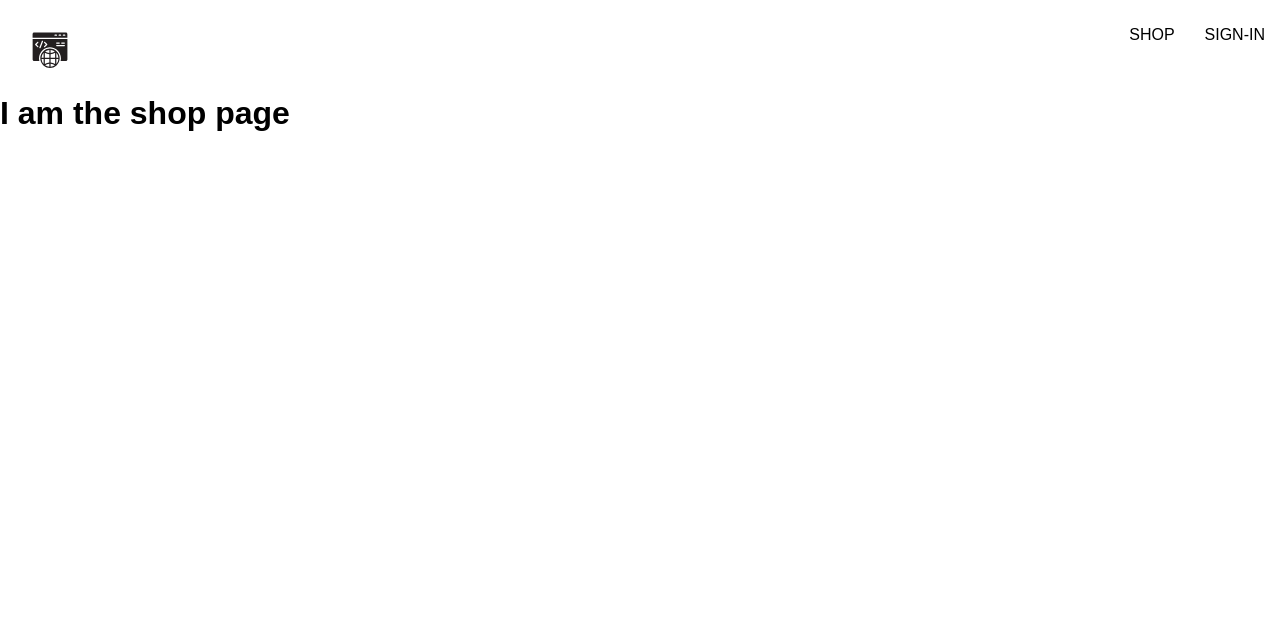
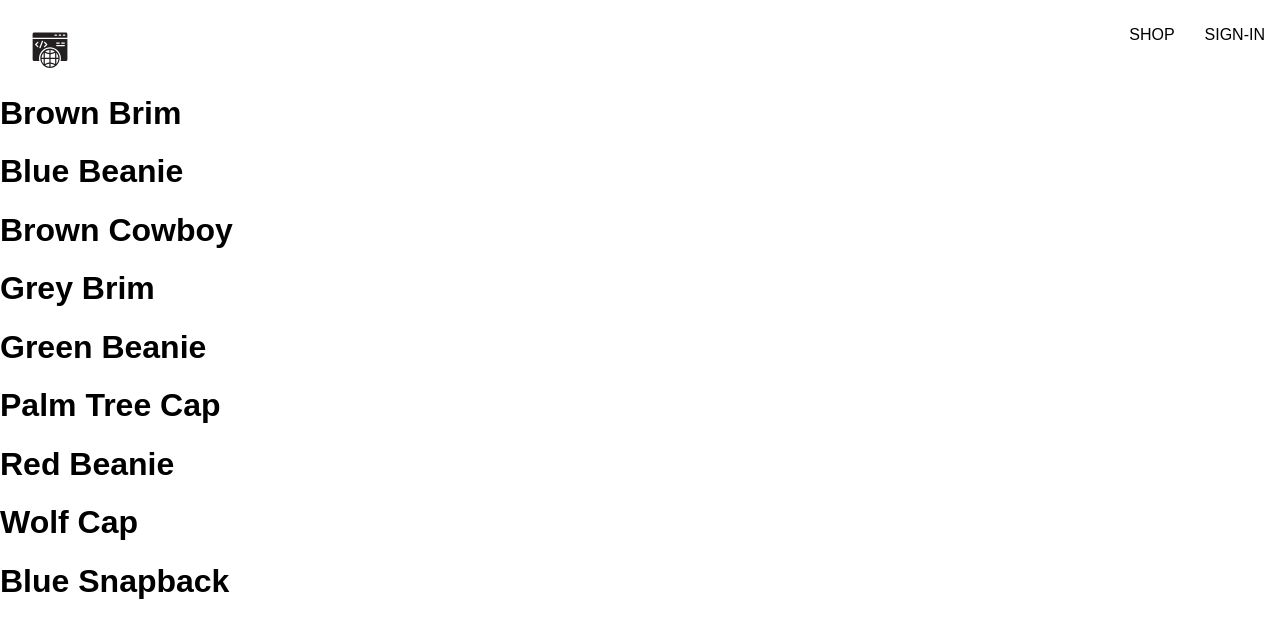
Before and after one commit to KQuiggins/React_TechShop, a React (Vite) app: page /shop in a window 1280 px wide. Shown: the top 638 px of the page. Built offline with nearby package versions, Linux system fonts and the light colour scheme; no server answers.

Commit message:
added shop data and route

```diff
--- a/src/App.jsx
+++ b/src/App.jsx
@@ -3,14 +3,7 @@ import { Routes, Route } from 'react-router-dom';
 import Navigation from "./routes/navigation/navigation.component";
 import './index.scss';
 import Authentication from "./routes/authentication/authentication.component";
-
-
-const Shop = () => {
-  return (
-    <h1>I am the shop page</h1>
-
-  )
-};
+import Shop from "./routes/shop/shop.component";
 
 
 
--- /dev/null
+++ b/src/routes/shop/shop.component.jsx
@@ -0,0 +1,15 @@
+import SHOP_DATA from '../../shop-data.json'
+
+const Shop = () => {
+ return (
+    <div>
+        {SHOP_DATA.map(({id, name}) => (
+            <div key={id}>
+                <h1>{name}</h1>
+            </div>
+            ))}
+    </div>
+  )
+}
+
+export default Shop
--- /dev/null
+++ b/src/shop-data.json
@@ -0,0 +1,56 @@
+[
+    {
+      "id": 1,
+      "name": "Brown Brim",
+      "imageUrl": "https://i.ibb.co/ZYW3VTp/brown-brim.png",
+      "price": 25
+    },
+    {
+      "id": 2,
+      "name": "Blue Beanie",
+      "imageUrl": "https://i.ibb.co/ypkgK0X/blue-beanie.png",
+      "price": 18
+    },
+    {
+      "id": 3,
+      "name": "Brown Cowboy",
+      "imageUrl": "https://i.ibb.co/QdJwgmp/brown-cowboy.png",
+      "price": 35
+    },
+    {
+      "id": 4,
+      "name": "Grey Brim",
+      "imageUrl": "https://i.ibb.co/RjBLWxB/grey-brim.png",
+      "price": 25
+    },
+    {
+      "id": 5,
+      "name": "Green Beanie",
+      "imageUrl": "https://i.ibb.co/YTjW3vF/green-beanie.png",
+      "price": 18
+    },
+    {
+      "id": 6,
+      "name": "Palm Tree Cap",
+      "imageUrl": "https://i.ibb.co/rKBDvJX/palm-tree-cap.png",
+      "price": 14
+    },
+    {
+      "id": 7,
+      "name": "Red Beanie",
+      "imageUrl": "https://i.ibb.co/bLB646Z/red-beanie.png",
+      "price": 18
+    },
+    {
+      "id": 8,
+      "name": "Wolf Cap",
+      "imageUrl": "https://i.ibb.co/1f2nWMM/wolf-cap.png",
+      "price": 14
+    },
+    {
+      "id": 9,
+      "name": "Blue Snapback",
+      "imageUrl": "https://i.ibb.co/X2VJP2W/blue-snapback.png",
+      "price": 16
+    }
+  ]
```
